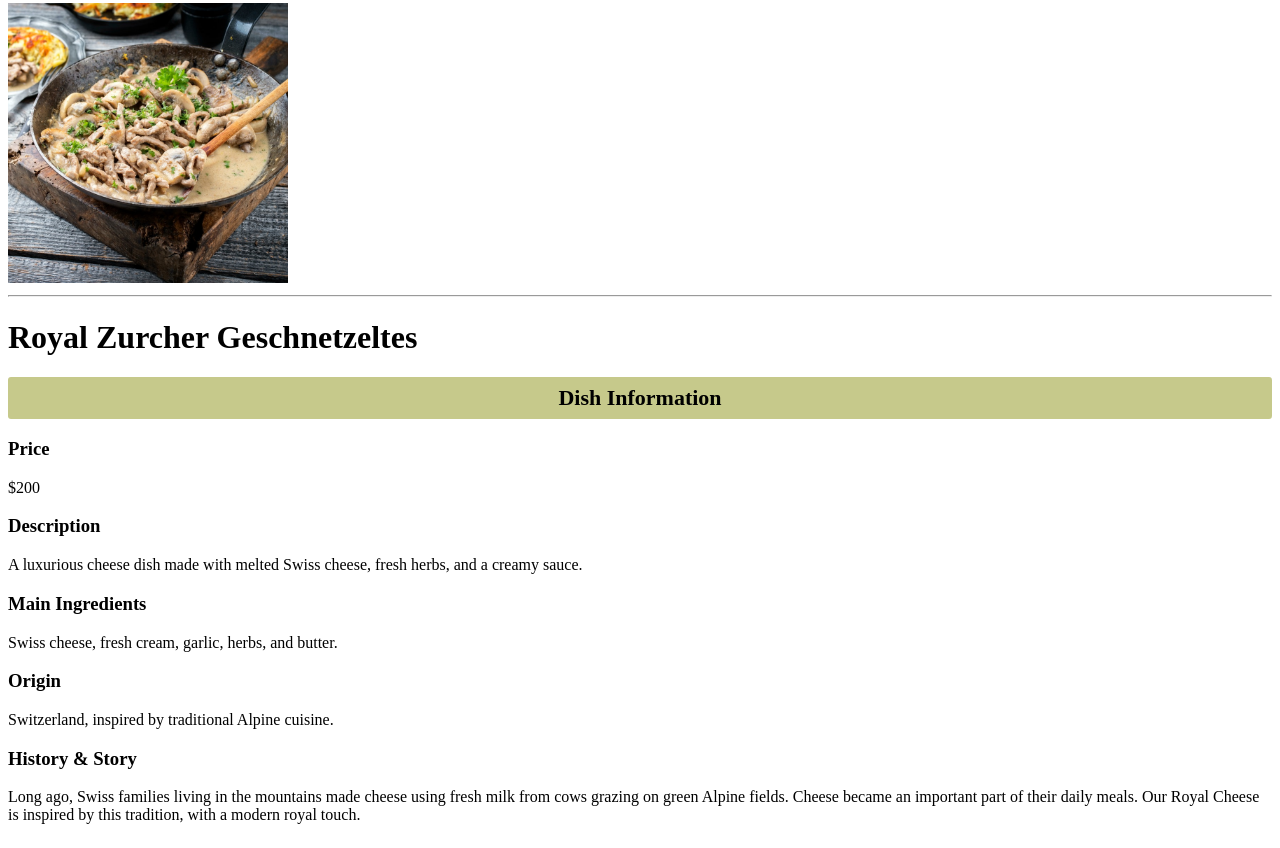
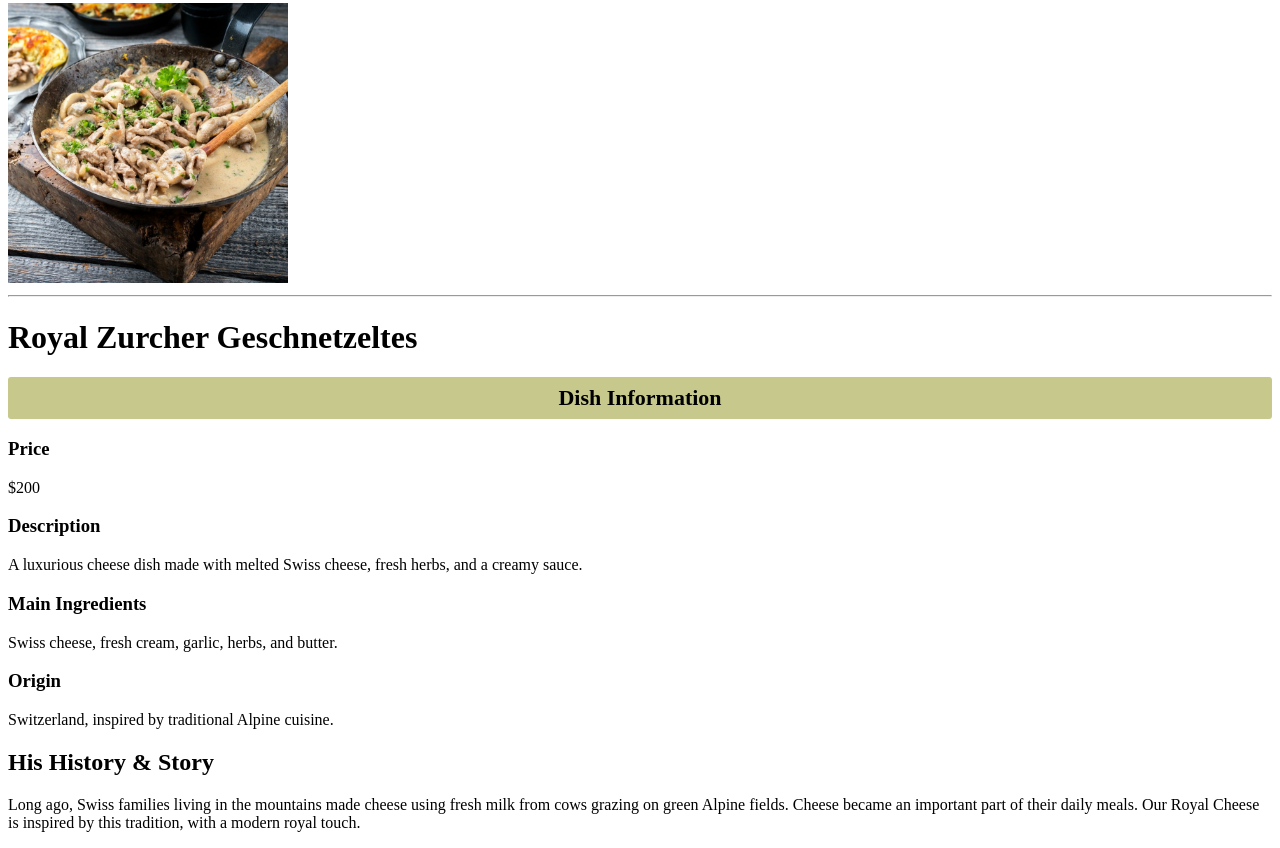
Before and after one commit to gagiktadevosyan2000-max/menu-11-19, a plain HTML site: page Menu.html in a window 1280 px wide. Shown: the part 1698-2546 px from the top of the page. Drawn offline with Linux system fonts and the light colour scheme.

Commit message:
Fix Title

```diff
--- a/Menu.html
+++ b/Menu.html
@@ -86,8 +86,8 @@ Dish Information
 
 <h3>Origin</h3>
 <p>Switzerland, inspired by traditional Alpine cuisine.</p>
+<h2>His History & Story</h2>
 
-<h3>History & Story</h3>
 <p>
 Long ago, Swiss families living in the mountains
 made cheese using fresh milk from cows grazing
```
